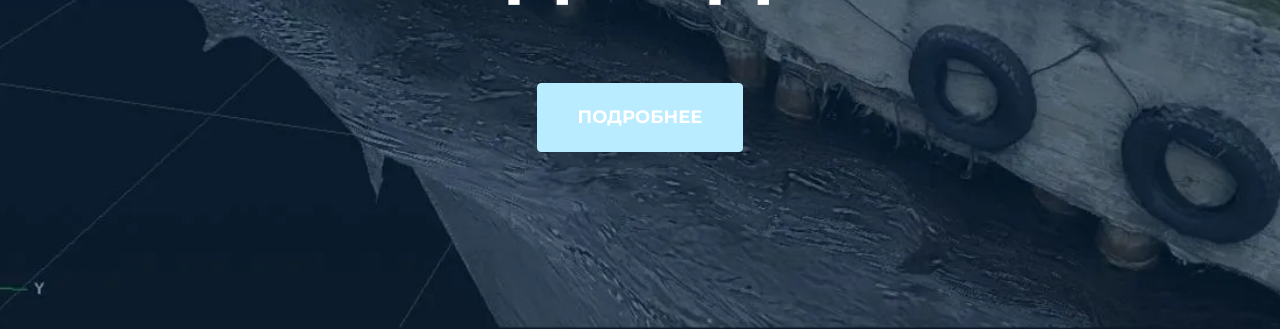
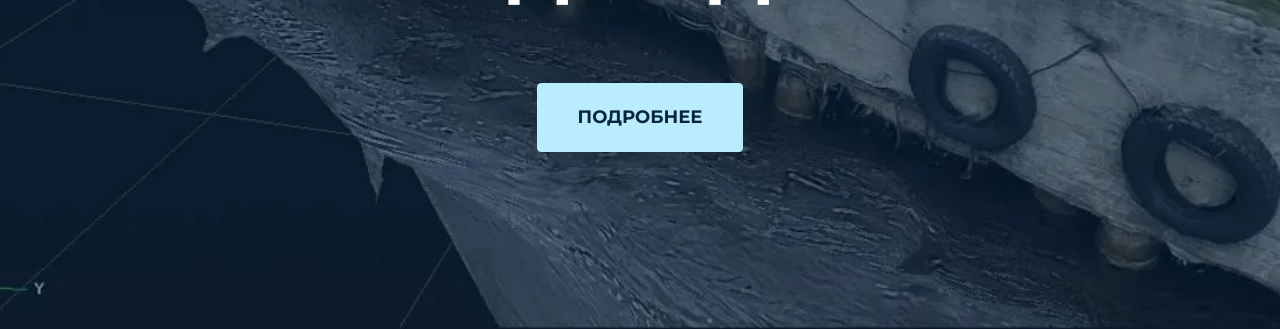
Before and after one commit to HydroScan-rov/hydroscan.ru, a Jekyll site: the page built from index.md, in a window 1280 px wide. Shown: the part 493-822 px from the top of the page. Built offline with Jekyll 4.4.1, drawn with Linux system fonts in a browser that asks for light colours; some web fonts are replaced.

Commit message:
update colors

```diff
--- a/_sass/components/_buttons.scss
+++ b/_sass/components/_buttons.scss
@@ -12,6 +12,7 @@
 .btn-primary {
   background-color: $primary;
   border-color: $primary;
+  color: $primary-dark;
   &:active,
   &:focus,
   &:hover {
```
